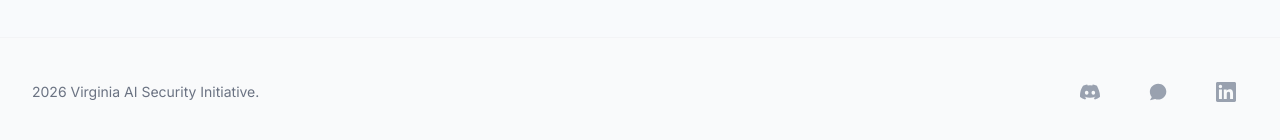
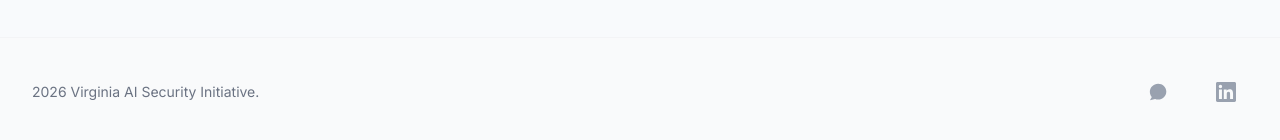
Before and after one commit to Virginia-AI-Security-Initiative/VAISI_Website, a Next.js app: page / in a window 1280 px wide. Shown: the part 1332-1472 px from the top of the page. Built offline with nearby package versions, Linux system fonts and the light colour scheme; a web font is replaced by a local one.

Commit message:
removed discord

```diff
--- a/components/Footer.tsx
+++ b/components/Footer.tsx
@@ -1,8 +1,4 @@
-import { DiscordIcon, GroupMeIcon, LinkedInIcon } from './Icons';
-// Note: Discord icon is not in standard lucide-react export names sometimes, but let's try standard.
-// If Discord is missing, we can use a generic link or check docs. Lucide has 'MessageCircle' or similar.
-// Actually, Lucide does have 'Discord' in newer versions, or we can use SVG.
-// Let's stick to safe icons for now or standard Lucide ones.
+import { GroupMeIcon, LinkedInIcon } from './Icons';
 
 export default function Footer() {
     return (
@@ -15,10 +11,6 @@ export default function Footer() {
                         </p>
                     </div>
                     <div className="flex space-x-6">
-                        <a href="https://discord.gg/XyqmJE5emc" target="_blank" rel="noopener noreferrer" className="tap-scale flex size-11 items-center justify-center rounded-xl text-gray-400 hover:bg-white hover:text-[#5865F2]">
-                            <span className="sr-only">Discord</span>
-                            <DiscordIcon size={20} />
-                        </a>
                         <a href="https://groupme.com/join_group/110490963/bxseYw8L" target="_blank" rel="noopener noreferrer" className="tap-scale flex size-11 items-center justify-center rounded-xl text-gray-400 hover:bg-white hover:text-[#00AFF0]">
                             <span className="sr-only">GroupMe</span>
                             <GroupMeIcon size={20} />
--- a/components/Icons.tsx
+++ b/components/Icons.tsx
@@ -1,16 +1,3 @@
-export const DiscordIcon = ({ size = 24, className = "" }: { size?: number, className?: string }) => (
-    <svg
-        xmlns="http://www.w3.org/2000/svg"
-        width={size}
-        height={size}
-        viewBox="0 0 24 24"
-        fill="currentColor" // Allow coloring via text-color utility
-        className={className}
-    >
-        <path d="M20.317 4.37a19.791 19.791 0 0 0-4.885-1.515.074.074 0 0 0-.079.037c-.21.375-.444.864-.608 1.25a18.27 18.27 0 0 0-5.487 0 12.64 12.64 0 0 0-.617-1.25.077.077 0 0 0-.079-.037A19.736 19.736 0 0 0 3.677 4.37a.07.07 0 0 0-.032.027C.533 9.046-.32 13.58.099 18.057a.082.082 0 0 0 .031.057 19.9 19.9 0 0 0 5.993 3.03.078.078 0 0 0 .084-.028c.462-.63.874-1.295 1.226-1.994a.076.076 0 0 0-.041-.106 13.107 13.107 0 0 1-1.872-.892.077.077 0 0 1-.008-.128 10.2 10.2 0 0 0 .372-.292.074.074 0 0 1 .077-.01c3.928 1.793 8.18 1.793 12.062 0a.074.074 0 0 1 .078.01c.12.098.246.198.373.292a.077.077 0 0 1-.006.127 12.299 12.299 0 0 1-1.873.892.077.077 0 0 0-.041.107c.36.698.772 1.362 1.225 1.993a.076.076 0 0 0 .084.028 19.839 19.839 0 0 0 6.002-3.03.077.077 0 0 0 .032-.054c.5-5.177-1.438-9.186-3.6-13.688a.076.076 0 0 0-.032-.028zM8.02 15.33c-1.183 0-2.157-1.085-2.157-2.419 0-1.333.956-2.419 2.157-2.419 1.21 0 2.176 1.096 2.157 2.42 0 1.333-.956 2.418-2.157 2.418zm7.975 0c-1.183 0-2.157-1.085-2.157-2.419 0-1.333.955-2.419 2.157-2.419 1.21 0 2.176 1.096 2.157 2.42 0 1.333-.946 2.418-2.157 2.418z" />
-    </svg>
-);
-
 export const LinkedInIcon = ({ size = 24, className = "" }: { size?: number, className?: string }) => (
     <svg
         xmlns="http://www.w3.org/2000/svg"
```
